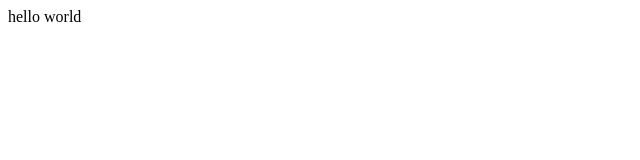
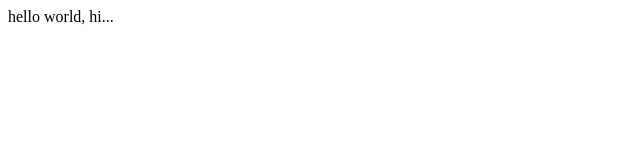
Before and after one commit to nantoSur/git-test, a plain HTML site: page index.html in a window 1280 px wide. Shown: the full height of the page, 0-640 px from the left. Drawn offline with Linux system fonts and the light colour scheme.

Commit message:
tambah hii

```diff
--- a/index.html
+++ b/index.html
@@ -7,6 +7,6 @@
     <title>Document</title>
 </head>
 <body>
-    hello world
+    hello world, hi...
 </body>
 </html>
```
